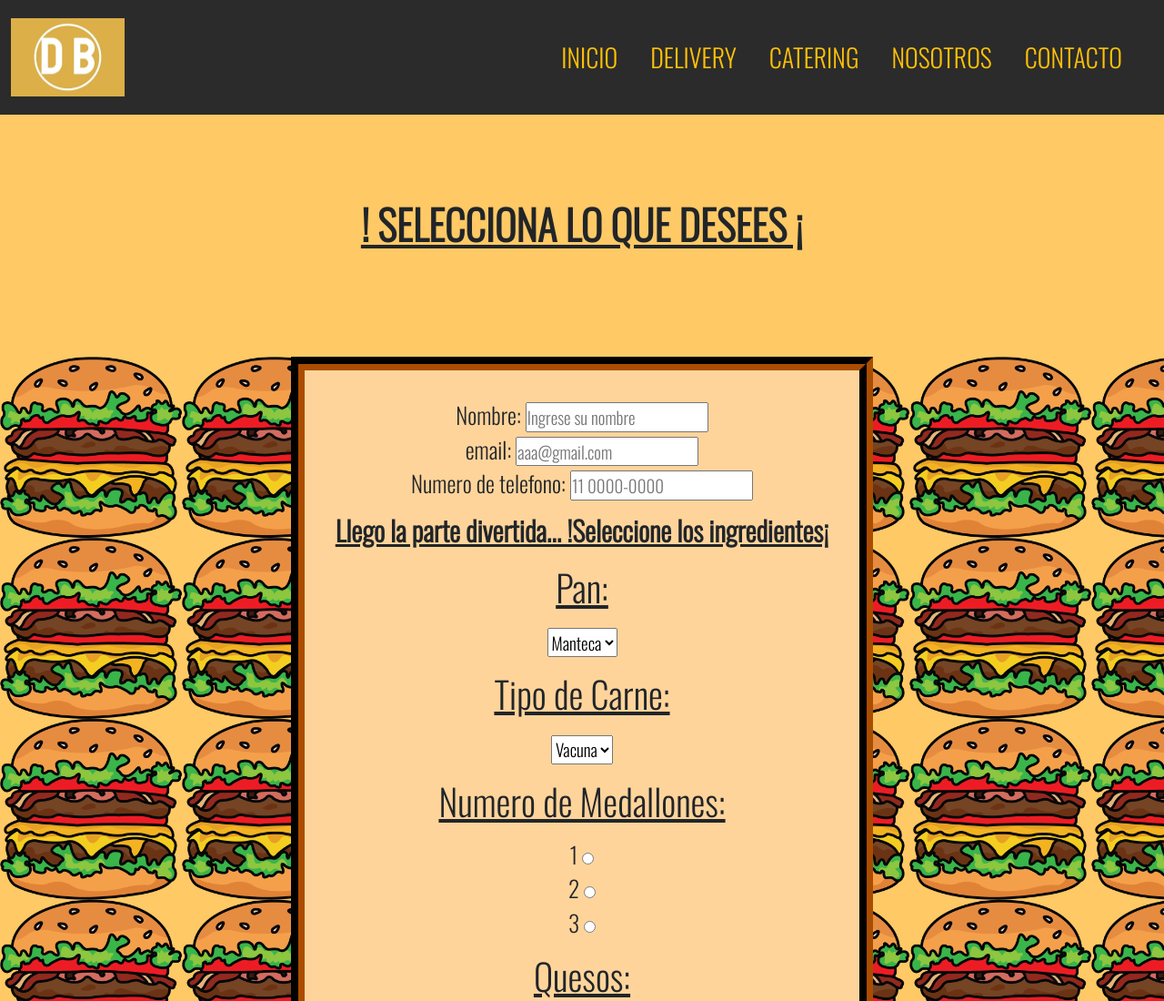
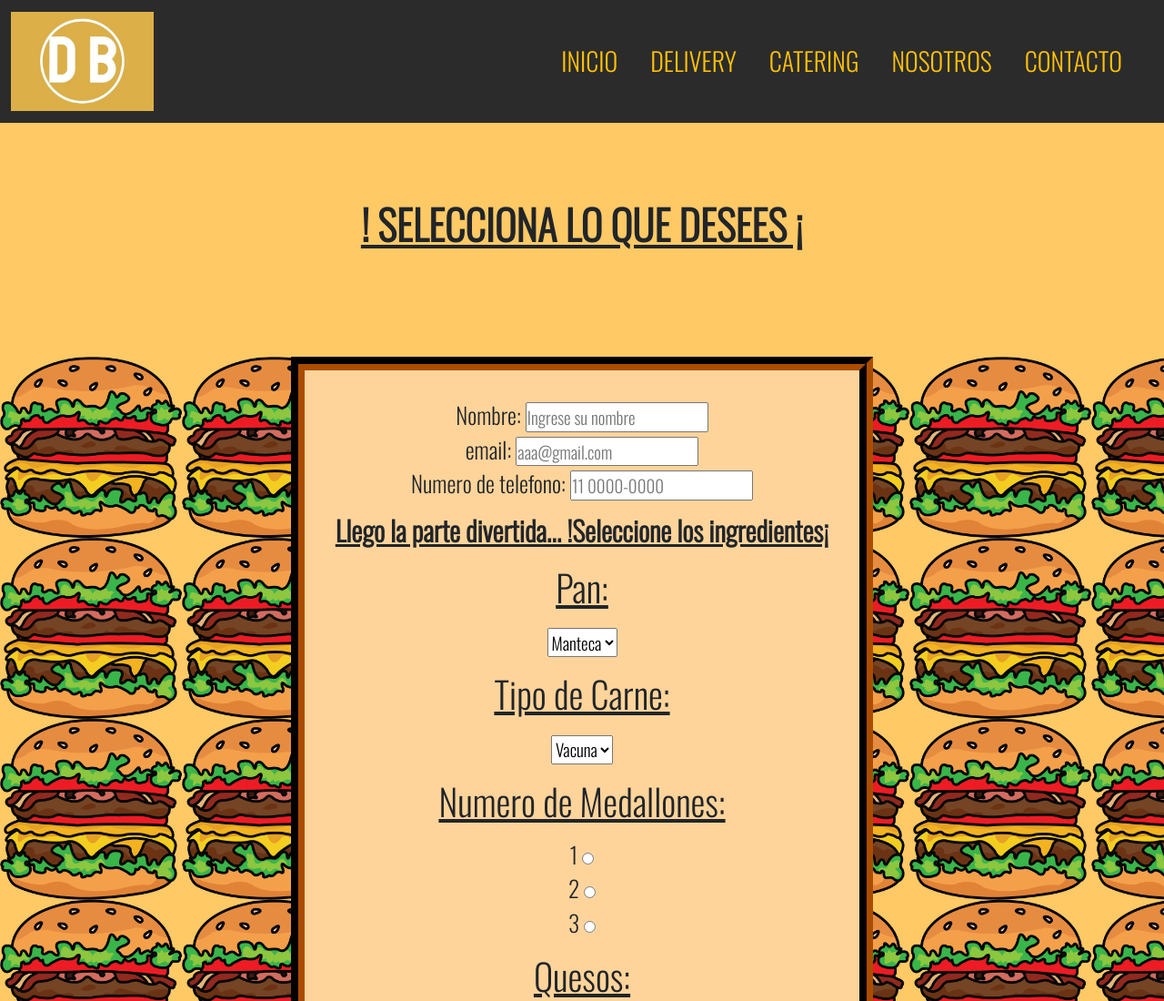
Before and after one commit to LucianoAmato7/DreamBurger, a plain HTML site: page secciones/armar.html in a window 1280 px wide. Shown: the top 1100 px of the page at 91% size. Drawn offline with nearby package versions, Linux system fonts and the light colour scheme; a web font is replaced by a local one.

Commit message:
Bootstraps

```diff
--- a/estilos/style.css
+++ b/estilos/style.css
@@ -26,7 +26,6 @@ header{
 .seccionesNav {
     margin: 10px;
 }
-
 
 /* index comienzo */
 
--- a/secciones/armar.html
+++ b/secciones/armar.html
@@ -16,8 +16,8 @@
 
             <nav class="navbar navbar-expand-lg colorNav">
                 <div class="container-fluid">
-                  <a class="navbar-brand" href="../index.html">
-                      <img src="../img/logodb.jpg" class="w-25" alt="logoDreamBurger">
+                  <a class="navbar-brand w-25" href="../index.html">
+                      <img src="../img/logodb.jpg" class="w-50" alt="logoDreamBurger">
                   </a>
                   <button class="navbar-toggler btn btn-warning" type="button" data-bs-toggle="collapse" data-bs-target="#navbarNav" aria-controls="navbarNav" aria-expanded="false" aria-label="Toggle navigation">
                     <span class="navbar-toggler-icon"></span>
```
Also changed, not shown: index.html (+2 -2 lines), secciones/catering.html (+2 -2 lines), secciones/contacto.html (+2 -2 lines), secciones/nosotros.html (+2 -2 lines), img/imgcarousel1.jpg (renamed from img/local2.jpg), img/imgcarousel2.jpg (renamed from img/imglocal2.jpg), img/imgcarousel3.jpg (added), img/imgcarousel3m.jpg (added).
